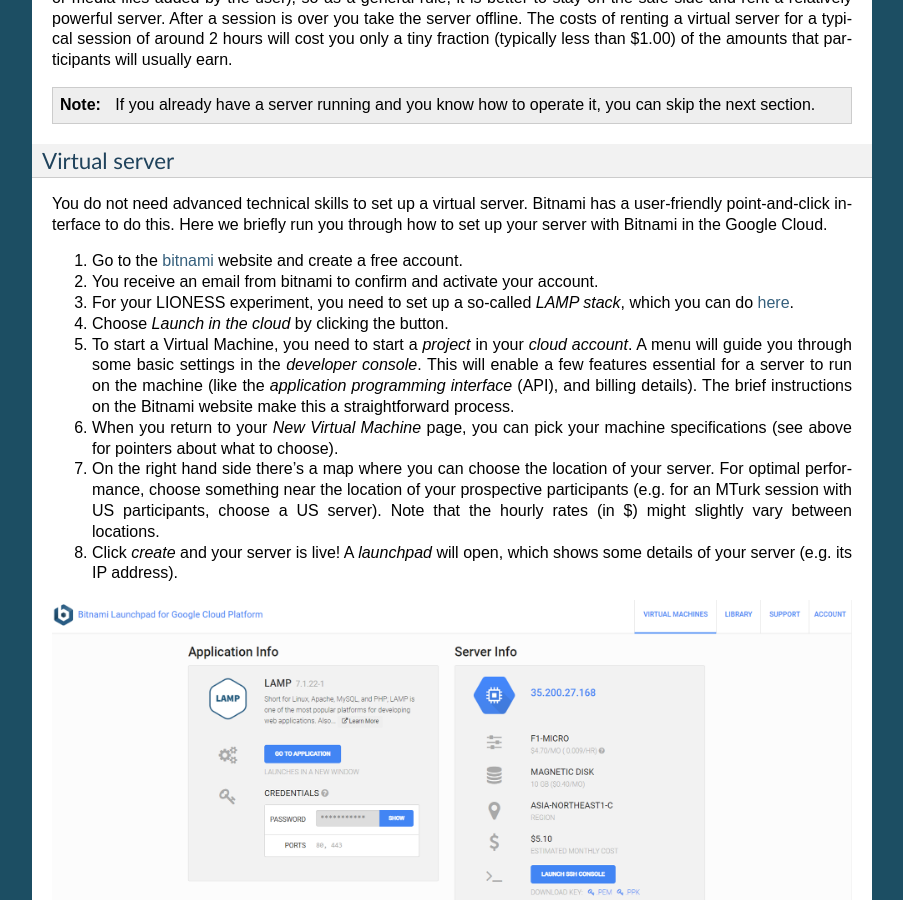
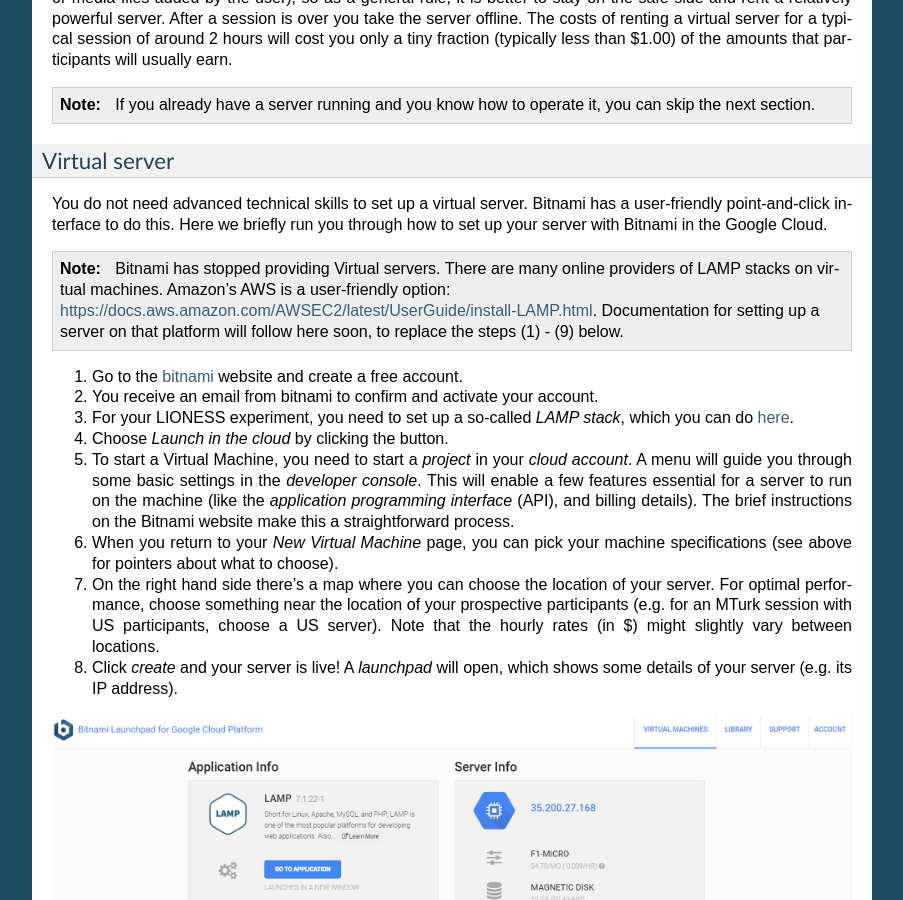
Before and after one commit to marcusgia2505/LIONESS_doc, a Sphinx documentation site: the page built from docs/0303_set_up.rst, in a window 1280 px wide and 900 px high, scrolled down 980 px. Shown: the whole window, without its empty margins (198-1101 px from the left). Built offline with Sphinx 7.4.7, drawn with Linux system fonts in a browser that asks for light colours.

Commit message:
Update 0303_set_up.rst

```diff
--- a/docs/0303_set_up.rst
+++ b/docs/0303_set_up.rst
@@ -31,6 +31,9 @@
 ---------------
 
 You do not need advanced technical skills to set up a virtual server. Bitnami has a user-friendly point-and-click interface to do this. Here we briefly run you through how to set up your server with Bitnami in the Google Cloud.
+
+.. note:: Bitnami has stopped providing Virtual servers. There are many online providers of LAMP stacks on virtual machines. Amazon's AWS is a user-friendly option: https://docs.aws.amazon.com/AWSEC2/latest/UserGuide/install-LAMP.html. Documentation for setting up a server on that platform will follow here soon, to replace the steps (1) - (9) below.
+
 
 (1) Go to the `bitnami <https://google.bitnami.com>`__ website and create a free account.
 
```
